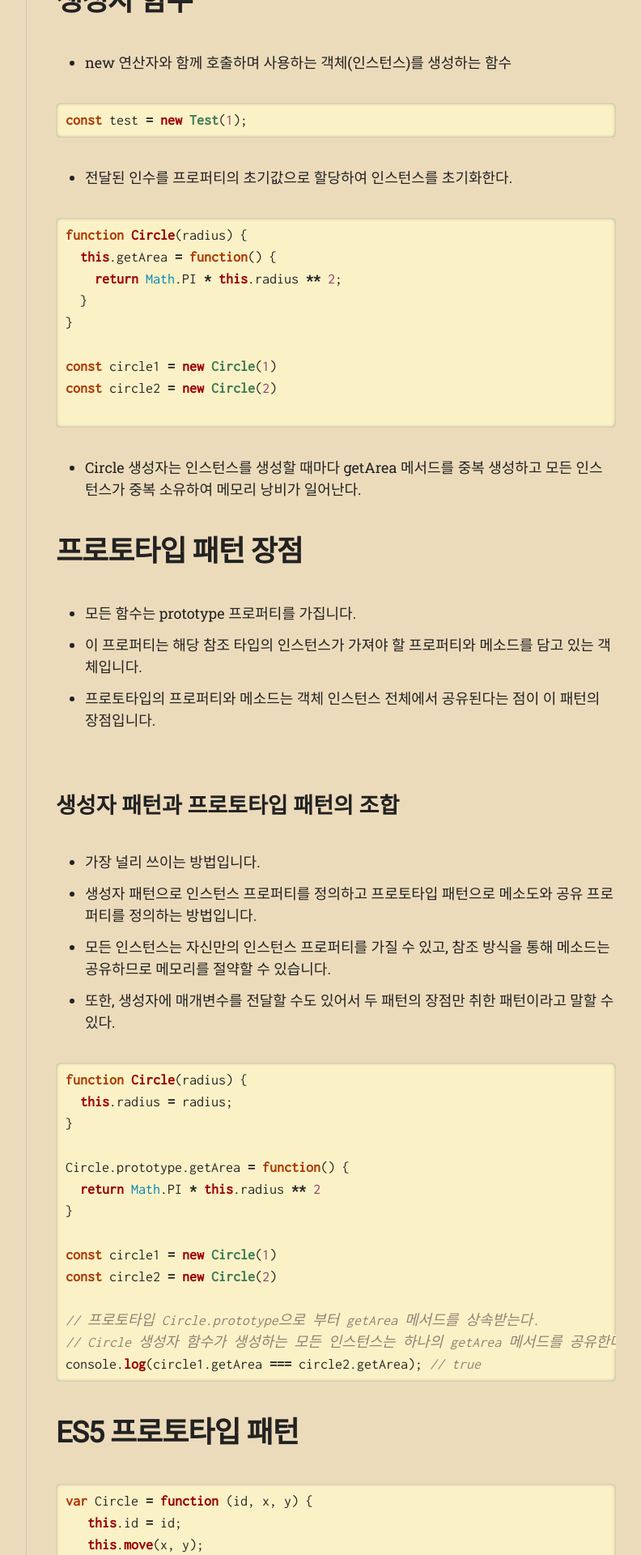
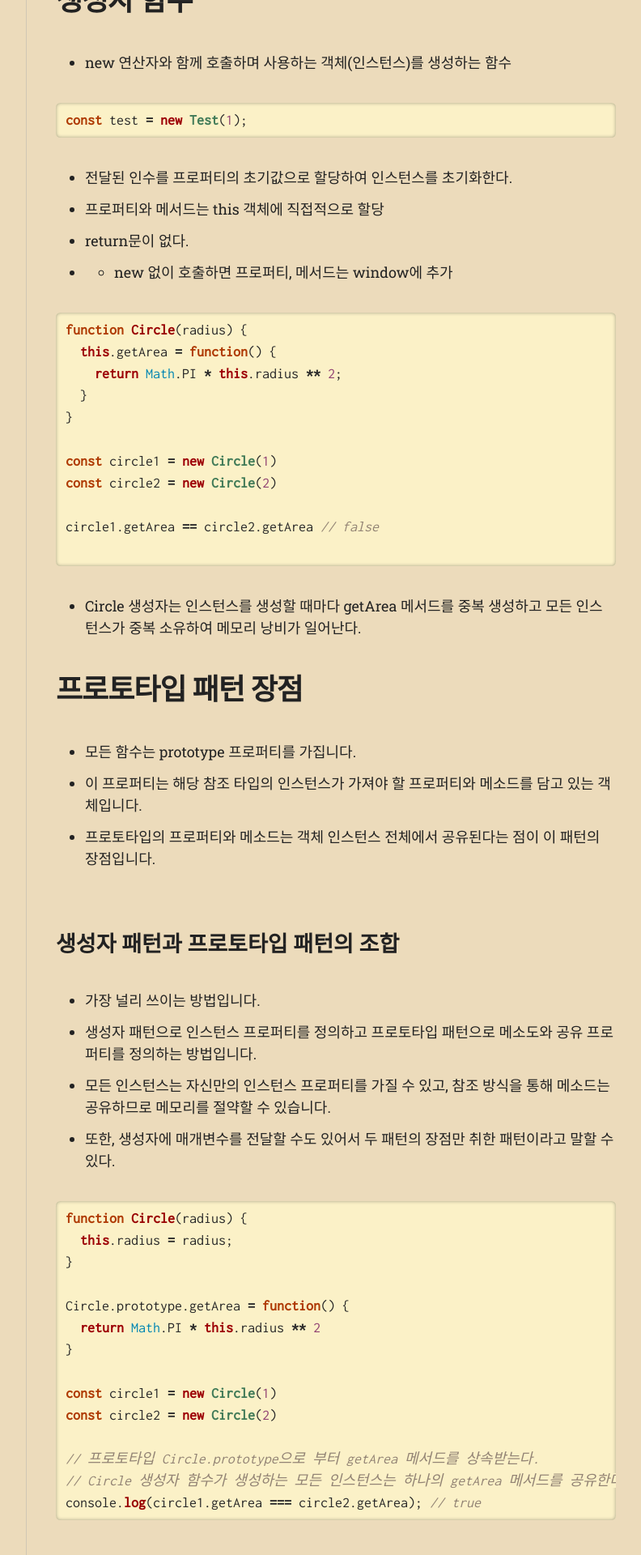
Before and after one commit to ha-jae-geun/jaegeunha94.github.io, a Jekyll site: the page built from _posts/2021-07-26-Pattern.md, in a window 1280 px wide. Shown: the part 397-2317 px from the top of the page at 81% size, without its empty margins (357-1149 px from the left). Built offline with Jekyll 4.4.1, drawn with Linux system fonts in a browser that asks for light colours; nearby versions of some CDN libraries; some web fonts are replaced.

Commit message:
Update 2021-07-26-Pattern.md

````diff
--- a/_posts/2021-07-26-Pattern.md
+++ b/_posts/2021-07-26-Pattern.md
@@ -16,6 +16,9 @@ const test = new Test(1);
 ```
 
 * 전달된 인수를 프로퍼티의 초기값으로 할당하여 인스턴스를 초기화한다.
+* 프로퍼티와 메서드는 this 객체에 직접적으로 할당
+* return문이 없다.
+* * new 없이 호출하면 프로퍼티, 메서드는 window에 추가
 
 ```javascript
 function Circle(radius) {
@@ -27,9 +30,12 @@ function Circle(radius) {
 const circle1 = new Circle(1)
 const circle2 = new Circle(2)
 
+circle1.getArea == circle2.getArea // false
+
 ```
 
 * Circle 생성자는 인스턴스를 생성할 때마다 getArea 메서드를 중복 생성하고 모든 인스턴스가 중복 소유하여 메모리 낭비가 일어난다.
+
 
 
 
````
